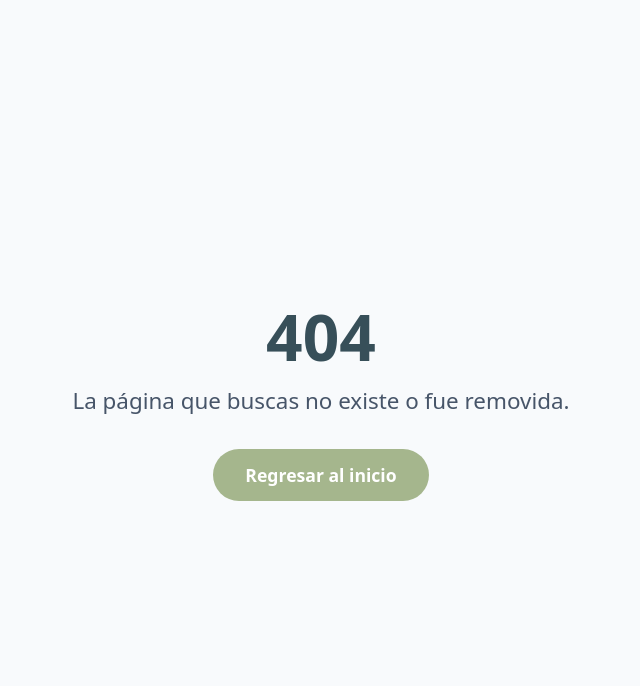
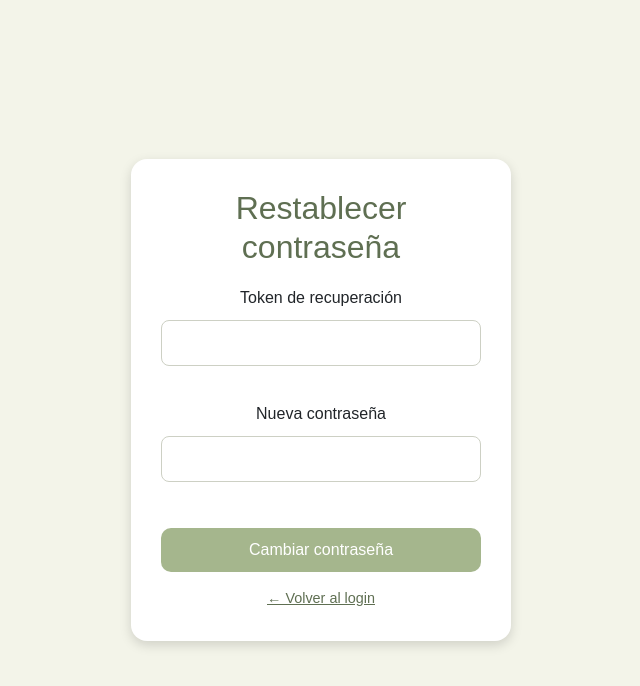
Before and after one commit to DarkCastro24/VetiCare, a React (Vite) app in the folder VetiCare_Frontend/: page /reset-password in a window 1280 px wide. Before the commit this address had no page. Shown: the top 686 px of the page, without its empty margins (319-959 px from the left). Built offline with nearby package versions, Linux system fonts and the light colour scheme.

Commit message:
reset password

```diff
--- a/VetiCare_Frontend/src/App.jsx
+++ b/VetiCare_Frontend/src/App.jsx
@@ -15,7 +15,8 @@ import VeterinariansAdmin from './pages/veterinariosAdmin';
 import AdminPet from './pages/adminPet';
 import ProfileVet from './pages/profileVet';
 
-
+import ForgotPassword from "./pages/forgotPassword";
+import ResetPassword from "./pages/resetPassword";
 import EditModal from './components/admin-edit-modal';
 import DuenosAdmin from './pages/duenosAdmin';
 
@@ -36,13 +37,15 @@ function App() {
 
     <Router>
       <Routes>
-      <Route path="*" element={<NotFound/>} />
+        <Route path="*" element={<NotFound />} />
         {/* las generales para todos */}
         <Route path="/" element={<Home />} />
         <Route path="/login" element={<Login />} />
         <Route path="/register" element={<Register />} />
         <Route path="/admin/login" element={< LoginAdmin />} />
 
+        <Route path="/forgot-password" element={<ForgotPassword />} />
+        <Route path="/reset-password" element={<ResetPassword />} />
         {/* Para dueños */}
         <Route element={<RouteProtectedUser allowedRoles={[1]} />}>
           <Route path="/profile" element={< ProfileVet />} />
--- /dev/null
+++ b/VetiCare_Frontend/src/assets/styles/auth.css
@@ -0,0 +1,63 @@
+.auth-container {
+  width: 100%;
+  height: 100vh;
+  background: #f3f4e9;
+  display: flex;
+  justify-content: center;
+  align-items: center;
+}
+
+.auth-card {
+  background: white;
+  width: 380px;
+  padding: 30px;
+  border-radius: 16px;
+  box-shadow: 0 4px 12px rgba(0,0,0,0.15);
+  text-align: center;
+  font-family: "The Seasons", sans-serif;
+}
+
+.auth-card h2 {
+  color: #5f6f52;
+  margin-bottom: 20px;
+}
+
+.auth-card form {
+  display: flex;
+  flex-direction: column;
+  gap: 10px;
+}
+
+.auth-card input {
+  padding: 10px;
+  border-radius: 8px;
+  border: 1px solid #cdd0c4;
+  width: 100%;
+}
+
+.auth-button {
+  margin-top: 10px;
+  background: #a5b68d;
+  padding: 10px;
+  border-radius: 10px;
+  color: white;
+  border: none;
+  cursor: pointer;
+  font-size: 1rem;
+}
+
+.auth-link {
+  margin-top: 15px;
+  background: none;
+  border: none;
+  font-size: 0.9rem;
+  text-decoration: underline;
+  cursor: pointer;
+  color: #5f6f52;
+}
+
+.error {
+  color: red;
+  font-size: 0.8rem;
+  text-align: left;
+}
--- a/VetiCare_Frontend/src/pages/citasOwner.jsx
+++ b/VetiCare_Frontend/src/pages/citasOwner.jsx
@@ -10,7 +10,10 @@ const API_URL = import.meta.env.VITE_API_URL;
 
 function CitasOwner() {
 
-  const today = new Date().toISOString().split("T")[0];
+  const today = new Date();
+today.setHours(0, 0, 0, 0); // evita errores de zona horaria
+const localToday = today.toLocaleDateString("en-CA"); // formato YYYY-MM-DD
+
 
   // Token del usuario almacenado en localStorage
   const token = localStorage.getItem("token");
@@ -488,7 +491,7 @@ function CitasOwner() {
                 <input
                   type="date"
                   value={date}
-                  min={today}
+                  min={localToday}
                   onChange={(e) => setDate(e.target.value)}
                   required
                 />
--- /dev/null
+++ b/VetiCare_Frontend/src/pages/forgotPassword.jsx
@@ -0,0 +1,78 @@
+import { useForm } from "react-hook-form";
+import Swal from "sweetalert2";
+import { useNavigate } from "react-router-dom";
+import ".././assets/styles/auth.css"; // para estilos unificados
+
+function ForgotPassword() {
+  const API_URL = import.meta.env.VITE_API_URL;
+  const navigate = useNavigate();
+
+  const {
+    register,
+    handleSubmit,
+    formState: { errors },
+  } = useForm();
+
+  const onSubmit = async (data) => {
+    try {
+      const response = await fetch(`${API_URL}/api/users/request-reset-password`, {
+        method: "POST",
+        headers: { "Content-Type": "application/json" },
+        body: JSON.stringify({ email: data.email }),
+      });
+
+      if (!response.ok) {
+        const t = await response.text();
+        return Swal.fire("Error", t, "error");
+      }
+
+      const result = await response.json();
+
+      // ⚠️ Si el backend devuelve token, lo guardamos
+      if (result.token) {
+        localStorage.setItem("reset_token", result.token);
+      }
+
+      Swal.fire(
+        "Correo enviado",
+        "Si el correo existe, se envió un enlace para restablecer tu contraseña.",
+        "success"
+      );
+
+      // ⬅️ Ir directo a la pantalla reset
+      navigate("/reset-password", { replace: true });
+
+    } catch (err) {
+      Swal.fire("Error", "No se pudo procesar la solicitud.", "error");
+    }
+  };
+
+  return (
+    <div className="auth-container">
+      <div className="auth-card">
+        <h2>Recuperar contraseña</h2>
+
+        <form onSubmit={handleSubmit(onSubmit)}>
+          <label>Correo electrónico</label>
+          <input
+            type="email"
+            {...register("email", {
+              required: "Este campo es obligatorio",
+            })}
+          />
+          <p className="error">{errors.email?.message}</p>
+
+          <button type="submit" className="auth-button">
+            Enviar enlace
+          </button>
+        </form>
+
+        <button className="auth-link" onClick={() => navigate("/login")}>
+          ← Volver al login
+        </button>
+      </div>
+    </div>
+  );
+}
+
+export default ForgotPassword;
--- a/VetiCare_Frontend/src/pages/login.jsx
+++ b/VetiCare_Frontend/src/pages/login.jsx
@@ -126,7 +126,12 @@ function Login() {
         <div id="register-link">
           <Link to="/register">¿No tienes una cuenta? Regístrate</Link>
         </div>
+        <div id="forgot-password-link">
+  <Link to="/forgot-password">¿Olvidaste tu contraseña?</Link>
+</div>
       </div>
+
+
     </div>
   );
 }
--- /dev/null
+++ b/VetiCare_Frontend/src/pages/resetPassword.jsx
@@ -0,0 +1,89 @@
+import { useForm } from "react-hook-form";
+import { useSearchParams, useNavigate } from "react-router-dom";
+import Swal from "sweetalert2";
+import "../assets/styles/auth.css";
+
+function ResetPassword() {
+  const API_URL = import.meta.env.VITE_API_URL;
+  const [params] = useSearchParams();
+  const navigate = useNavigate();
+
+  const tokenFromURL = params.get("token");
+  const tokenFromStorage = localStorage.getItem("reset_token");
+
+  const token = tokenFromURL || tokenFromStorage;
+
+  const {
+    register,
+    handleSubmit,
+    formState: { errors },
+  } = useForm();
+
+  const onSubmit = async (data) => {
+    try {
+      const response = await fetch(`${API_URL}/api/users/reset-password`, {
+        method: "POST",
+        headers: { "Content-Type": "application/json" },
+        body: JSON.stringify({
+          token: data.token,
+          newPassword: data.newPassword,
+        }),
+      });
+
+      if (!response.ok) {
+        const t = await response.text();
+        return Swal.fire("Error", t, "error");
+      }
+
+      Swal.fire("Contraseña actualizada", "Ahora puedes iniciar sesión", "success")
+        .then(() => {
+          localStorage.removeItem("reset_token");
+          navigate("/login");
+        });
+
+    } catch (err) {
+      Swal.fire("Error", "No se pudo actualizar la contraseña.", "error");
+    }
+  };
+
+  return (
+    <div className="auth-container">
+      <div className="auth-card">
+        <h2>Restablecer contraseña</h2>
+
+        <form onSubmit={handleSubmit(onSubmit)}>
+          <label>Token de recuperación</label>
+          <input
+            type="text"
+            defaultValue={token || ""}
+            {...register("token", { required: "El token es obligatorio" })}
+          />
+          <p className="error">{errors.token?.message}</p>
+
+          <label>Nueva contraseña</label>
+          <input
+            type="password"
+            {...register("newPassword", {
+              required: "Campo obligatorio",
+              minLength: {
+                value: 8,
+                message: "Debe tener al menos 8 caracteres",
+              },
+            })}
+          />
+          <p className="error">{errors.newPassword?.message}</p>
+
+          <button type="submit" className="auth-button">
+            Cambiar contraseña
+          </button>
+        </form>
+
+        <button className="auth-link" onClick={() => navigate("/login")}>
+          ← Volver al login
+        </button>
+      </div>
+    </div>
+  );
+}
+
+export default ResetPassword;
```
